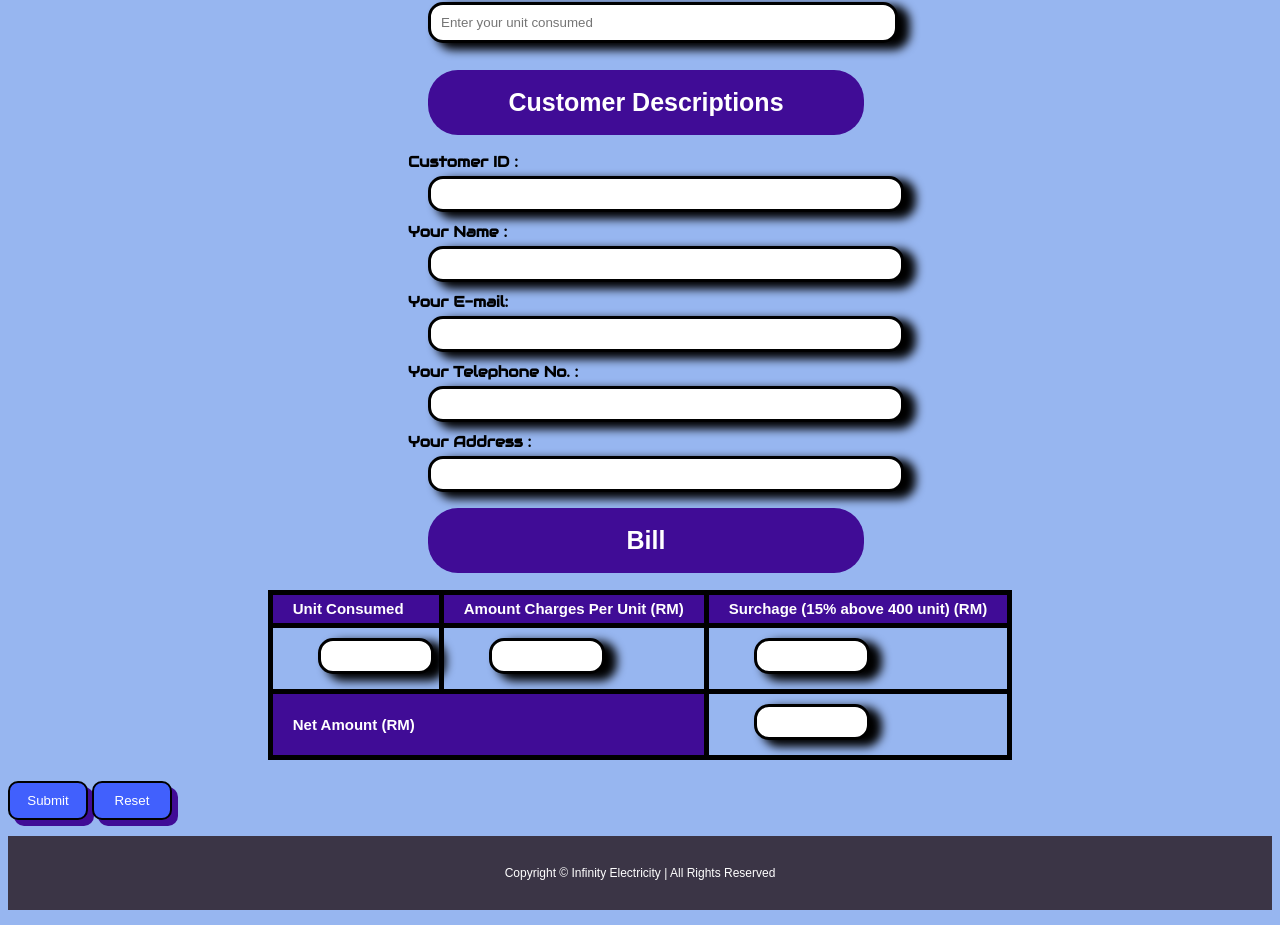
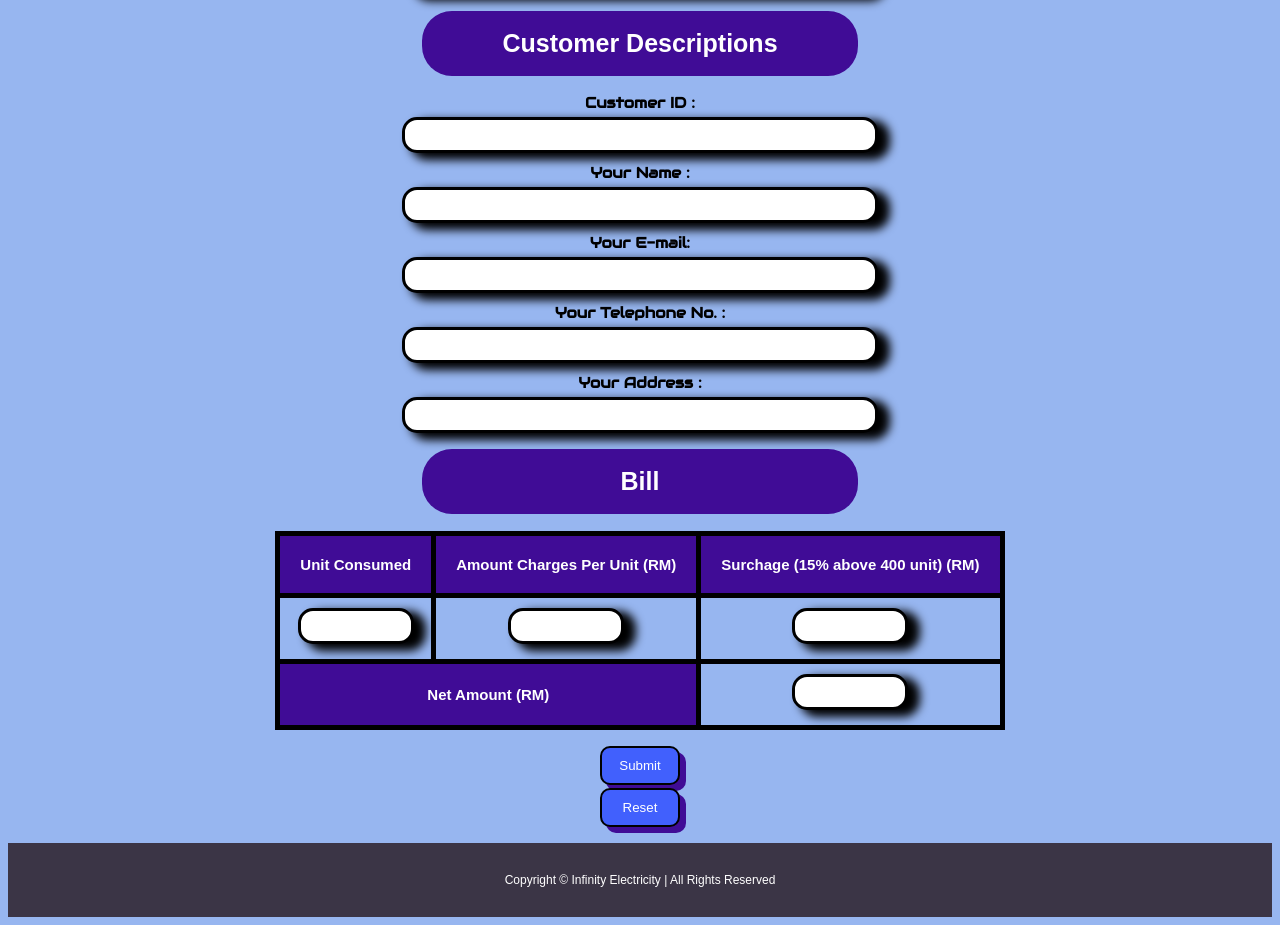
Before and after one commit to farizdaniel/InfinityElectricity.github, a plain HTML site: page index.html in a window 1280 px wide. Shown: the part 616-1541 px from the top of the page. Drawn offline with Linux system fonts and the light colour scheme; a web font is replaced by a local one.

Commit message:
Add files via upload

```diff
--- a/style.css
+++ b/style.css
@@ -18,7 +18,10 @@ form label {
     font-family: 'Audiowide', sans-serif;
     font-size: 15px;
     font-weight: bold;
-    margin-left: 400px;
+    margin-left: auto;
+    margin-right: auto;
+    display: block;
+    text-align: center;
 }
 
 /* Form input styling */
@@ -28,9 +31,11 @@ form input {
     border-radius: 15px;
     box-shadow: 10px 5px 10px 2px;
     border: 3px solid;
-    margin-left: 420px;
+    margin-left: auto;
+    margin-right: auto;
     margin-bottom: 10px;
     margin-top: 5px;
+    display: block;
 }
 
 /* Form textarea styling */
@@ -40,7 +45,9 @@ form textarea {
     border-radius: 15px;
     box-shadow: 10px 5px 10px 2px;
     border: 3px solid;
-    margin-left: 420px;
+    margin-left: auto;
+    margin-right: auto;
+    display: block;
     margin-bottom: 5px;
     font-family: Arial;
 }
@@ -56,8 +63,10 @@ button, input[type="button"] {
     padding: 10px;
     border: 2px solid black;
 
-    margin-left: 0px;
-    margin-bottom: 0px;
+    margin-left: auto;
+    margin-right: auto;
+    margin-bottom: 3px;
+    display: block;
     cursor: pointer;
     background-color: var(--background-color);
     box-shadow: 6px 6px 0 var(--background-color-dark);
@@ -93,7 +102,8 @@ h1 {
     padding: 18px;
     width: 400px;
     border-radius: 30px;
-    margin-left: 420px;
+    margin-left: auto;
+    margin-right: auto;
 }
 
 /* Output styling */
@@ -103,7 +113,8 @@ h1 {
     border-radius: 15px;
     box-shadow: 10px 5px 10px 2px;
     border: 3px solid;
-    margin-left: 420px;
+    margin-left: auto;
+    margin-right: auto;
     margin-bottom: 10px;
     margin-top: 5px;
     font-family: Arial;
@@ -119,7 +130,8 @@ h1 {
     border-radius: 15px;
     box-shadow: 10px 5px 10px 2px;
     border: 3px solid black;
-    margin-left: 40px;
+    margin-left: auto;
+    margin-right: auto;
     margin-bottom: 10px;
     margin-top: 5px;
     font-family: Arial;
@@ -131,7 +143,8 @@ h1 {
 /* Only spcify table label styling */
 table label[for="unitConsumed"],table label[for="amountCharges"],
 table label[for="surcharge"],table label[for="netAmount"] {
-    margin: 0 auto;
+    margin-left: auto;
+    margin-right: auto;
     padding: 15px;
     font-family: 'Oxygen Mono', sans-serif;
 }
```
